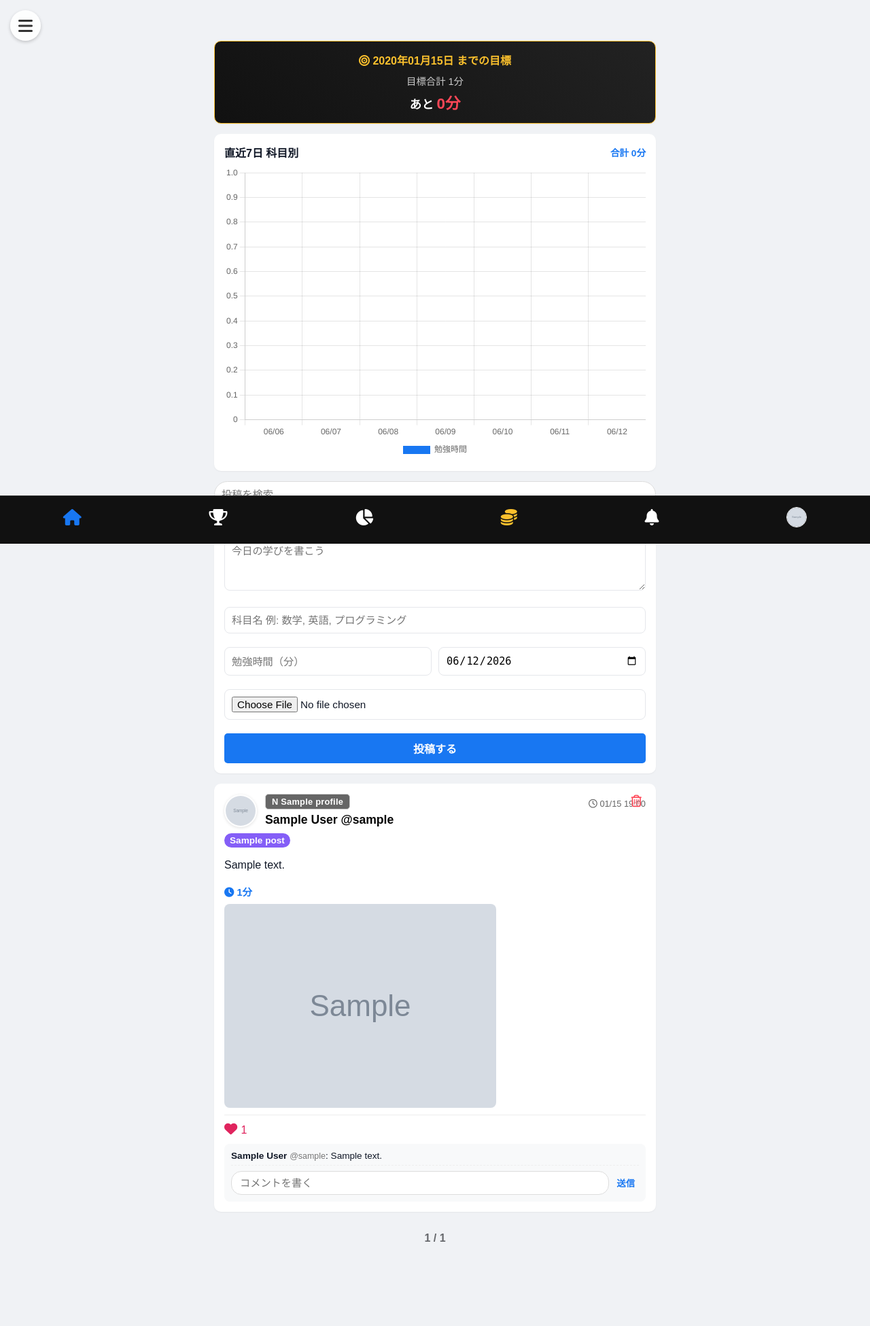
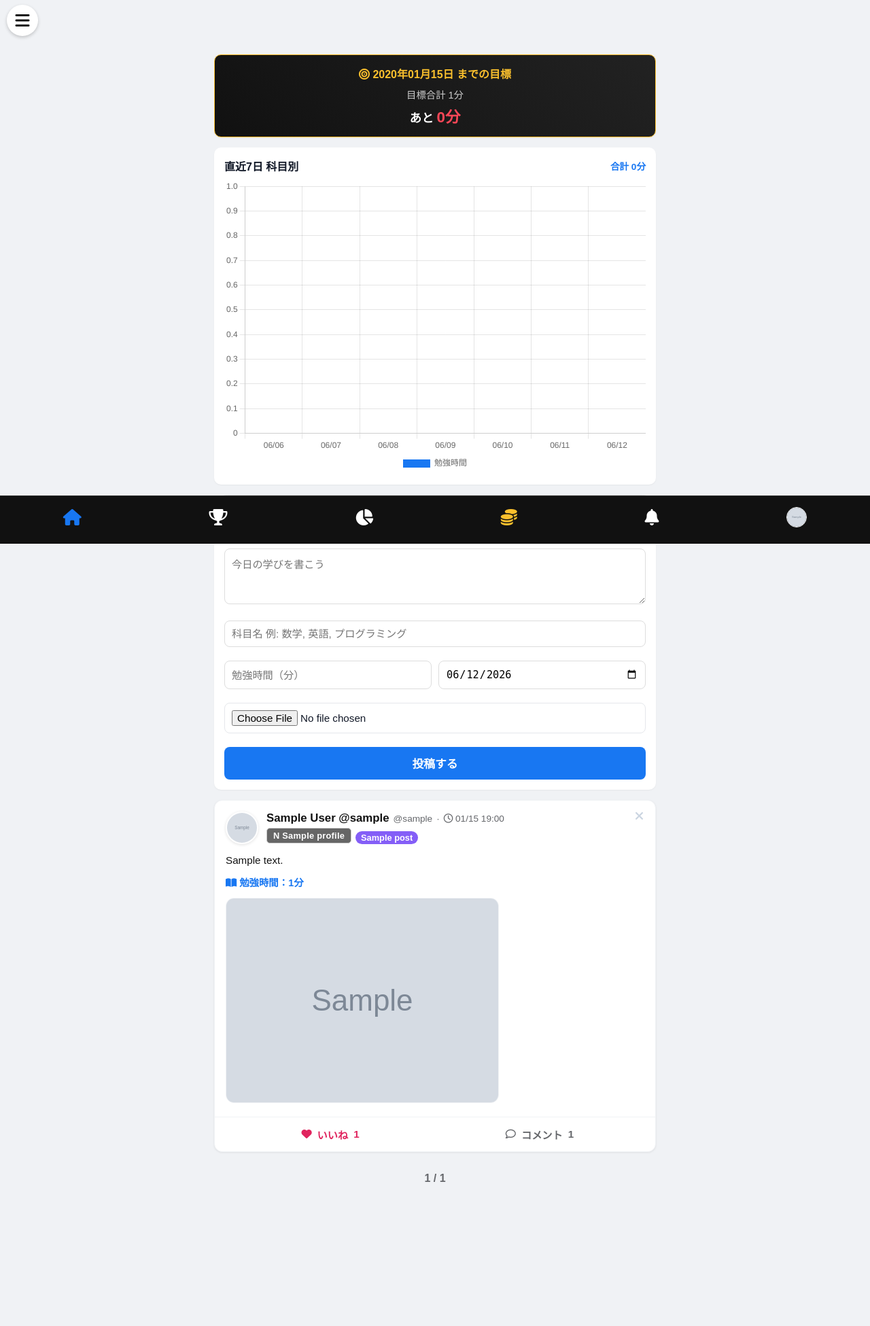
Before and after one commit to ryuchiika615/sns, a Django app: page / in a window 1280 px wide. Shown: the whole page at 68% size. After the commit the page ends 1739 px from the top, so only its background shows below. Run offline with Django 5.2, Linux system fonts and the light colour scheme; a user stored in the database is signed in; data comes from the database, SQL or seed files in the repository; tables that the repository leaves empty hold one stand-in row (values such as "Sample post"); grey boxes marked "Sample" are stand-in pictures; data that the repository does not hold is empty.

Commit message:
トップヘッダーの追加と、投稿のモダンなカード型レイアウトへの刷新

```diff
--- a/templates/sns/index.html
+++ b/templates/sns/index.html
@@ -40,6 +40,49 @@
         @keyframes lrBeat { from { transform: scale(0.98); } to { transform: scale(1.04); } }
         @keyframes avatarPulse { from { transform: scale(0.96); } to { transform: scale(1.05); } }
 
+        /* 🟢 新設：トップヘッダー（リュッターロゴ） */
+        .top-header {
+            position: fixed; top: 0; left: 0; width: 100%; height: 60px;
+            background-color: #111; color: #fff;
+            display: flex; align-items: center; justify-content: center;
+            z-index: 8000; font-size: 1.3rem; font-weight: bold; letter-spacing: 2px;
+            box-shadow: 0 2px 4px rgba(0,0,0,0.2);
+        }
+        .top-hamburger {
+            position: fixed; top: 7px; left: 10px; font-size: 1.5rem; color: #111;
+            z-index: 9000; cursor: pointer; background: #fff; border: none;
+            width: 46px; height: 46px; border-radius: 50%; box-shadow: 0 2px 5px rgba(0,0,0,0.2);
+            display: flex; justify-content: center; align-items: center;
+        }
+
+        /* 🟢 モダンなアプリ風 投稿カードデザイン */
+        .post-card { background: #fff; border-radius: 12px; margin-bottom: 16px; box-shadow: 0 1px 3px rgba(0,0,0,0.08); overflow: hidden; border: 1px solid #f0f2f5; }
+        .post-header { display: flex; padding: 16px 16px 8px; position: relative; }
+        .post-meta { flex: 1; }
+        .post-user-info { display: flex; align-items: center; flex-wrap: wrap; gap: 6px; margin-bottom: 4px; }
+        .post-user-info strong a { color: #111; text-decoration: none; font-size: 1.05rem; }
+        .post-meta-text { color: #65676b; font-size: 0.85rem; }
+        .post-badges { display: flex; gap: 6px; flex-wrap: wrap; align-items: center; }
+
+        .post-body { padding: 0 16px 12px; color: #111; font-size: 0.95rem; line-height: 1.6; word-wrap: break-word; }
+        .post-body-img { max-width: 100%; border-radius: 12px; margin-top: 10px; border: 1px solid #f0f2f5; }
+
+        /* 🟢 アクションボタン（いいね・コメント） */
+        .post-actions { display: flex; border-top: 1px solid #f0f2f5; padding: 4px 16px; }
+        .action-btn { flex: 1; display: flex; justify-content: center; align-items: center; gap: 8px; background: none; border: none; padding: 10px 0; color: #65676b; font-size: 0.95rem; font-weight: bold; cursor: pointer; border-radius: 6px; transition: background 0.2s; }
+        .action-btn:hover { background: #f0f2f5; }
+
+        /* 🟢 スライド開閉式のコメント欄 */
+        .comment-section { display: none; padding: 16px; background: #f8fafc; border-top: 1px solid #f0f2f5; }
+        .comment-item { margin-bottom: 10px; padding-bottom: 10px; border-bottom: 1px dashed #e2e8f0; font-size: 0.9rem; }
+        .comment-item:last-child { border-bottom: none; margin-bottom: 0; padding-bottom: 0; }
+        .comment-input-wrapper { display: flex; gap: 8px; margin-top: 10px; }
+        .comment-input { flex: 1; border-radius: 20px; border: 1px solid #cbd5e1; padding: 10px 14px; font-size: 0.95rem; outline: none; }
+        .comment-submit { background: #1877f2; color: white; border: none; border-radius: 20px; padding: 0 16px; font-weight: bold; cursor: pointer; }
+
+        .post-delete-btn { position: absolute; top: 12px; right: 12px; background: none; border: none; color: #cbd5e1; cursor: pointer; font-size: 1.1rem; }
+        .post-delete-btn:hover { color: #ff4757; }
+
         /* 🟢 黒統一の固定ボトムナビゲーションバー */
         body { padding-bottom: 75px; }
         .bottom-nav { position: fixed; bottom: 0; left: 0; width: 100%; background-color: #111; display: flex; justify-content: space-around; align-items: center; padding: 12px 0 20px 0; border-top: 1px solid #333; z-index: 9999; }
@@ -47,25 +90,22 @@
         .bottom-nav .nav-item.active { color: #1877f2; }
         .nav-avatar img { width: 30px; height: 30px; border-radius: 50%; object-fit: cover; border: 1px solid #fff; }
 
-        /* 🟢 サイドバーとハンバーガー */
+        /* 🟢 サイドバー */
         .sidebar { height: 100%; width: 0; position: fixed; z-index: 10000; top: 0; left: 0; background-color: #111; overflow-x: hidden; transition: 0.3s; padding-top: 60px; box-shadow: 2px 0 5px rgba(0,0,0,0.5); }
         .sidebar a { padding: 15px 25px; text-decoration: none; font-size: 1.2rem; color: #ddd; display: block; transition: 0.3s; font-weight: bold; }
         .sidebar a i { margin-right: 15px; width: 25px; text-align: center; }
         .sidebar a:hover { color: #fff; background-color: #333; }
         .sidebar .closebtn { position: absolute; top: 0; right: 15px; font-size: 36px; margin-left: 50px; padding: 10px; }
         .overlay { display: none; position: fixed; top: 0; left: 0; width: 100%; height: 100%; background-color: rgba(0,0,0,0.6); z-index: 9999; }
-
-        /* 🔥 修正：スクロールで邪魔にならないように absolute に変更！ */
-        .top-hamburger {
-            position: absolute; top: 15px; left: 15px; font-size: 1.5rem; color: #333;
-            z-index: 9000; cursor: pointer; background: rgba(255,255,255,0.9); border: none;
-            width: 45px; height: 45px; border-radius: 50%; box-shadow: 0 2px 5px rgba(0,0,0,0.2);
-            display: flex; justify-content: center; align-items: center;
-        }
         header, .top-nav { display: none !important; }
     </style>
 </head>
 <body>
+    <!-- 🟢 黒背景のトップヘッダー -->
+    <header class="top-header">
+        リュッター
+    </header>
+
     <!-- 🟢 左上のハンバーガーボタン -->
     <button type="button" class="top-hamburger" onclick="openNav()"><i class="fas fa-bars"></i></button>
 
@@ -83,7 +123,8 @@
     </div>
     <div id="overlay" class="overlay" onclick="closeNav()"></div>
 
-    <div class="container" style="padding-top: 60px;">
+    <!-- ヘッダー分、上に多めに余白（80px）を取る -->
+    <div class="container" style="padding-top: 80px;">
         {% if has_target %}
         <div class="card" style="background:linear-gradient(45deg,#111,#222); color:white; text-align:center; border:1px solid #fbc02d;">
             <h4 style="margin:0 0 8px; color:#fbc02d;"><i class="fas fa-bullseye"></i> {{ target_date|date:"Y年m月d日" }} までの目標</h4>
@@ -107,62 +148,79 @@
         <div class="card" id="post-form">
             <form method="POST" enctype="multipart/form-data">
                 {% csrf_token %}
-                <textarea name="content" placeholder="今日の学びを書こう" required style="height:82px; width:100%;"></textarea>
-                <input type="text" name="subject" list="subjectList" placeholder="科目名 例: 数学, 英語, プログラミング" required style="width:100%; margin-top:10px;">
+                <textarea name="content" placeholder="今日の学びを書こう" required style="height:82px; width:100%; border:1px solid #ddd; border-radius:8px; padding:10px;"></textarea>
+                <input type="text" name="subject" list="subjectList" placeholder="科目名 例: 数学, 英語, プログラミング" required style="width:100%; margin-top:10px; padding:10px; border:1px solid #ddd; border-radius:8px;">
                 <datalist id="subjectList">
                     <option value="数学"></option><option value="英語"></option><option value="プログラミング"></option><option value="物理"></option><option value="基本情報"></option>
                 </datalist>
                 <div class="row" style="margin-top:10px; display:flex; gap:10px;">
-                    <input type="number" name="study_minutes" min="0" placeholder="勉強時間（分）" style="flex:1;">
-                    <input type="date" name="study_date" value="{{ today|date:'Y-m-d' }}" style="flex:1;">
+                    <input type="number" name="study_minutes" min="0" placeholder="勉強時間（分）" style="flex:1; padding:10px; border:1px solid #ddd; border-radius:8px;">
+                    <input type="date" name="study_date" value="{{ today|date:'Y-m-d' }}" style="flex:1; padding:10px; border:1px solid #ddd; border-radius:8px;">
                 </div>
                 <input type="file" name="image" accept="image/*" style="margin-top:10px;">
-                <button type="submit" class="post-btn" style="margin-top:10px; width:100%; background-color:#1877f2; color:white; border:none; padding:10px; border-radius:5px; font-weight:bold;">投稿する</button>
+                <button type="submit" class="post-btn" style="margin-top:10px; width:100%; background-color:#1877f2; color:white; border:none; padding:12px; border-radius:8px; font-weight:bold; font-size:1.05rem;">投稿する</button>
             </form>
         </div>
 
+        <!-- 🟢 投稿一覧をモダンなカードデザインに大改造！ -->
         {% for post in posts %}
-        <div class="card">
-            {% if post.user == user %}
-            <form method="POST" style="margin:0; text-align:right;">
-                {% csrf_token %}
-                <input type="hidden" name="delete_post_id" value="{{ post.id }}">
-                <button type="submit" class="post-delete-btn" onclick="return confirm('削除しますか？');" style="background:none; border:none; color:#ff4757; cursor:pointer;"><i class="far fa-trash-alt"></i></button>
-            </form>
-            {% endif %}
-            <div style="display:flex; align-items:center; margin-bottom:10px;">
+        <div class="post-card">
+            <div class="post-header">
                 <div class="avatar-container av-{{ post.avatar_rarity }}">
                     {% if post.user.profile.icon %}<img src="{{ post.user.profile.icon }}" class="avatar-img">{% elif post.user.profile.icon_file %}<img src="{{ post.user.profile.icon_file.url }}" class="avatar-img">{% else %}<i class="fas fa-user-circle avatar-placeholder"></i>{% endif %}
                 </div>
-                <div style="flex:1;">
-                    <div style="display:flex; align-items:center; gap:6px;">
-                        <span class="title-badge {{ post.current_rarity }}" style="font-size:0.8rem;">{{ post.current_rarity }} {{ post.current_title_display }}</span>
-                        <span class="post-time" style="font-size:0.8rem; color:#666;"><i class="far fa-clock"></i> {{ post.formatted_time }}</span>
+                <div class="post-meta">
+                    <div class="post-user-info">
+                        <strong><a href="{% url 'user_profile' post.user.username %}">{{ post.author_label }}</a></strong>
+                        <span class="post-meta-text">@{{ post.user.username }}</span>
+                        <span class="post-meta-text">·</span>
+                        <span class="post-meta-text"><i class="far fa-clock"></i> {{ post.formatted_time }}</span>
                     </div>
-                    <strong><a href="{% url 'user_profile' post.user.username %}" style="color:#050505; text-decoration:none; font-size:1.1rem;">{{ post.author_label }}</a></strong>
+                    <div class="post-badges">
+                        <span class="title-badge {{ post.current_rarity }}">{{ post.current_rarity }} {{ post.current_title_display }}</span>
+                        <span class="subject-chip" style="background:{{ post.subject_color }}; color:white; padding:2px 8px; border-radius:12px; font-size:0.8rem;">{{ post.subject }}</span>
+                    </div>
                 </div>
+                {% if post.user == user %}
+                <form method="POST" style="margin:0;">
+                    {% csrf_token %}
+                    <input type="hidden" name="delete_post_id" value="{{ post.id }}">
+                    <button type="submit" class="post-delete-btn" onclick="return confirm('削除しますか？');"><i class="fas fa-times"></i></button>
+                </form>
+                {% endif %}
             </div>
-            <div style="margin-bottom:8px;"><span class="subject-chip" style="background:{{ post.subject_color }}; color:white; padding:3px 8px; border-radius:12px; font-size:0.85rem;">{{ post.subject }}</span></div>
-            <p style="line-height:1.5; white-space:pre-wrap;">{{ post.content|linebreaksbr }}</p>
-            {% if post.study_minutes > 0 %}<div style="color:#1877f2; font-weight:bold; font-size:.9rem; margin-bottom:8px;"><i class="fas fa-clock"></i> {{ post.display_study_time }}</div>{% endif %}
-            {% if post.image %}<img src="{{ post.image }}" style="max-width:100%; border-radius:8px; margin:5px 0 10px; display:block;">{% elif post.image_file %}<img src="{{ post.image_file.url }}" style="max-width:100%; border-radius:8px; margin:5px 0 10px; display:block;">{% endif %}
-            <div style="display:flex; gap:15px; border-top:1px solid #eee; padding-top:10px;">
-                <button class="like-btn" data-post-id="{{ post.id }}" style="background:none; border:none; cursor:pointer; font-size:1.2rem; color:{% if user in post.liked_by.all %}#e0245e{% else %}#65676b{% endif %}; padding:0;">
-                    <i class="fa{% if user in post.liked_by.all %}s{% else %}r{% endif %} fa-heart"></i> <span class="like-count" style="font-size:1rem;">{{ post.liked_by.count }}</span>
+
+            <div class="post-body">
+                {{ post.content|linebreaksbr }}
+                {% if post.study_minutes > 0 %}
+                <div style="color:#1877f2; font-weight:bold; font-size:.9rem; margin-top:10px;"><i class="fas fa-book-open"></i> 勉強時間：{{ post.display_study_time }}</div>
+                {% endif %}
+                {% if post.image %}<img src="{{ post.image }}" class="post-body-img">{% elif post.image_file %}<img src="{{ post.image_file.url }}" class="post-body-img">{% endif %}
+            </div>
+
+            <!-- アクションバー（いいね・コメントボタン） -->
+            <div class="post-actions">
+                <button class="action-btn like-btn" data-post-id="{{ post.id }}" style="color:{% if user in post.liked_by.all %}#e0245e{% else %}#65676b{% endif %};">
+                    <i class="fa{% if user in post.liked_by.all %}s{% else %}r{% endif %} fa-heart"></i> いいね <span class="like-count">{{ post.liked_by.count }}</span>
+                </button>
+                <button class="action-btn" onclick="toggleComment({{ post.id }})">
+                    <i class="far fa-comment"></i> コメント <span>{{ post.comments.count }}</span>
                 </button>
             </div>
-            <div class="comment-section">
+
+            <!-- 隠しコメントセクション（ボタンを押すと開く） -->
+            <div class="comment-section" id="comment-section-{{ post.id }}">
                 <div class="comments-list" data-post-id="{{ post.id }}">
                     {% for comment in post.comments.all %}
-                    <div class="comment-item" style="margin-bottom:6px; padding-bottom:6px; border-bottom:1px dashed #eee;">
-                        <strong>{{ comment.user.profile.display_name|default:comment.user.username }}</strong> <span style="font-size:.78rem; color:#777;">@{{ comment.user.username }}</span>:
-                        <span style="white-space:pre-wrap;">{{ comment.text|linebreaksbr }}</span>
+                    <div class="comment-item">
+                        <strong>{{ comment.user.profile.display_name|default:comment.user.username }}</strong> <span style="font-size:.8rem; color:#64748b;">@{{ comment.user.username }}</span><br>
+                        <span style="white-space:pre-wrap; margin-top:4px; display:block;">{{ comment.text }}</span>
                     </div>
                     {% endfor %}
                 </div>
-                <div style="display:flex; gap:5px; margin-top:8px;">
-                    <input type="text" class="comment-input" data-post-id="{{ post.id }}" placeholder="コメントを書く" required style="flex:1; margin:0; border-radius:15px; padding:8px 12px; border:1px solid #ddd;">
-                    <button type="button" class="comment-submit" data-post-id="{{ post.id }}" style="background:none; border:none; color:#1877f2; font-weight:bold; cursor:pointer;">送信</button>
+                <div class="comment-input-wrapper">
+                    <input type="text" class="comment-input" data-post-id="{{ post.id }}" placeholder="コメントを書く..." required>
+                    <button type="button" class="comment-submit" data-post-id="{{ post.id }}">送信</button>
                 </div>
             </div>
         </div>
@@ -198,8 +256,20 @@
     </nav>
 
     <script>
+        // サイドバー開閉
         function openNav(){document.getElementById("sidebar").style.width="250px";document.getElementById("overlay").style.display="block";}
         function closeNav(){document.getElementById("sidebar").style.width="0";document.getElementById("overlay").style.display="none";}
+
+        // 🟢 コメント欄の開閉アニメーション
+        function toggleComment(postId) {
+            const section = document.getElementById('comment-section-' + postId);
+            if (section.style.display === 'none' || section.style.display === '') {
+                section.style.display = 'block';
+            } else {
+                section.style.display = 'none';
+            }
+        }
+
         new Chart(document.getElementById('studyChart').getContext('2d'), {
             type: 'bar',
             data: { labels: {{ labels|safe }}, datasets: {{ chart_datasets|safe }} },
@@ -213,7 +283,7 @@
             if(likeBtn){e.preventDefault();const id=likeBtn.dataset.postId;fetch('/like/'+id+'/ajax/',{method:'POST',headers:{'X-CSRFToken':getCookie('csrftoken')}}).then(r=>r.json()).then(d=>{likeBtn.style.color=d.liked?'#e0245e':'#65676b';likeBtn.querySelector('.like-count').textContent=d.count;likeBtn.querySelector('i').className=d.liked?'fas fa-heart':'far fa-heart'});return}
 
             const cmtBtn = e.target.closest('.comment-submit');
-            if(cmtBtn){const id=cmtBtn.dataset.postId;const input=document.querySelector('.comment-input[data-post-id="'+id+'"]');const text=input.value.trim();if(!text)return;fetch('/comment/'+id+'/ajax/',{method:'POST',headers:{'X-CSRFToken':getCookie('csrftoken'),'Content-Type':'application/x-www-form-urlencoded'},body:'text='+encodeURIComponent(text)}).then(r=>r.json()).then(d=>{if(d.error)return;const list=document.querySelector('.comments-list[data-post-id="'+id+'"]');const div=document.createElement('div');div.style='margin-bottom:6px;padding-bottom:6px;border-bottom:1px dashed #eee';div.innerHTML='<strong>'+d.display_name+'</strong> <span style="font-size:.78rem;color:#777;">@'+d.username+'</span>: <span style="white-space:pre-wrap;">'+d.text+'</span>';list.appendChild(div);input.value=''});return}
+            if(cmtBtn){const id=cmtBtn.dataset.postId;const input=document.querySelector('.comment-input[data-post-id="'+id+'"]');const text=input.value.trim();if(!text)return;fetch('/comment/'+id+'/ajax/',{method:'POST',headers:{'X-CSRFToken':getCookie('csrftoken'),'Content-Type':'application/x-www-form-urlencoded'},body:'text='+encodeURIComponent(text)}).then(r=>r.json()).then(d=>{if(d.error)return;const list=document.querySelector('.comments-list[data-post-id="'+id+'"]');const div=document.createElement('div');div.className='comment-item';div.innerHTML='<strong>'+d.display_name+'</strong> <span style="font-size:.8rem;color:#64748b;">@'+d.username+'</span><br><span style="white-space:pre-wrap;margin-top:4px;display:block;">'+d.text+'</span>';list.appendChild(div);input.value=''});return}
         });
     </script>
 </body>
```
